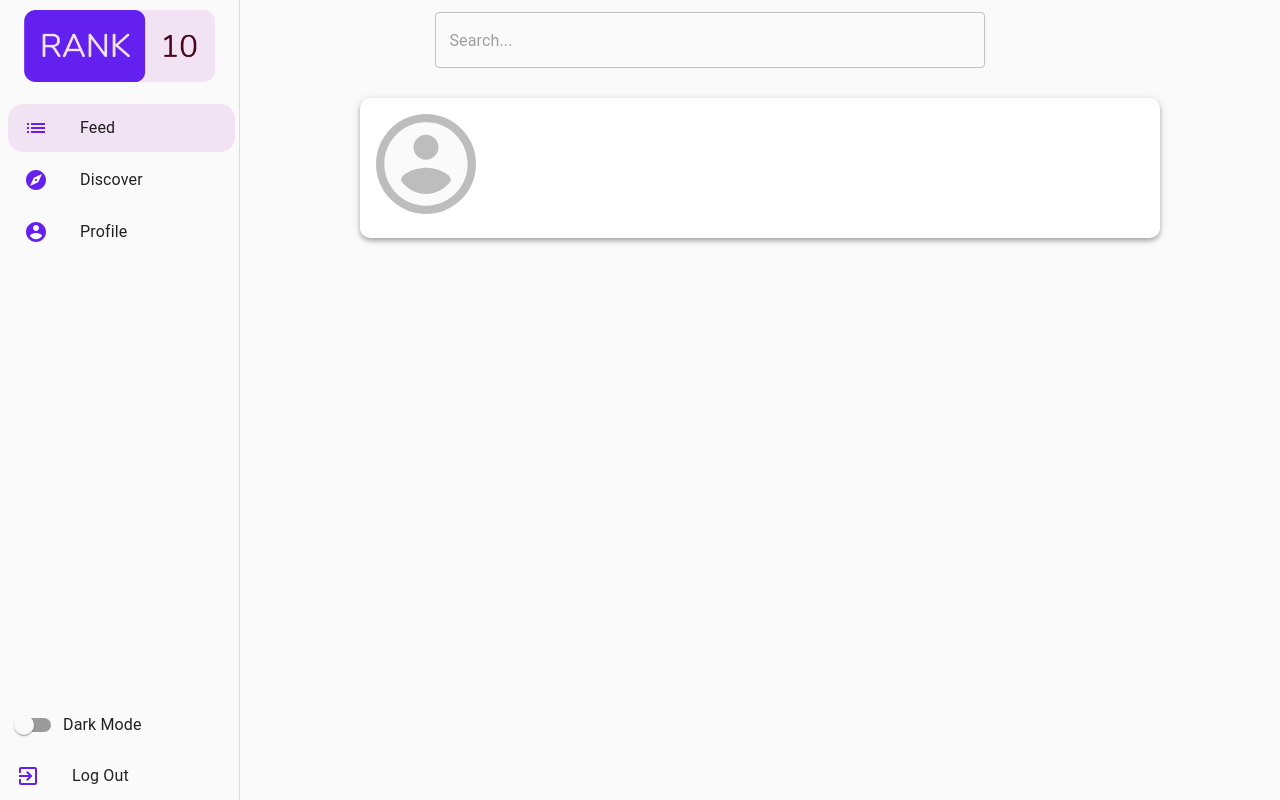
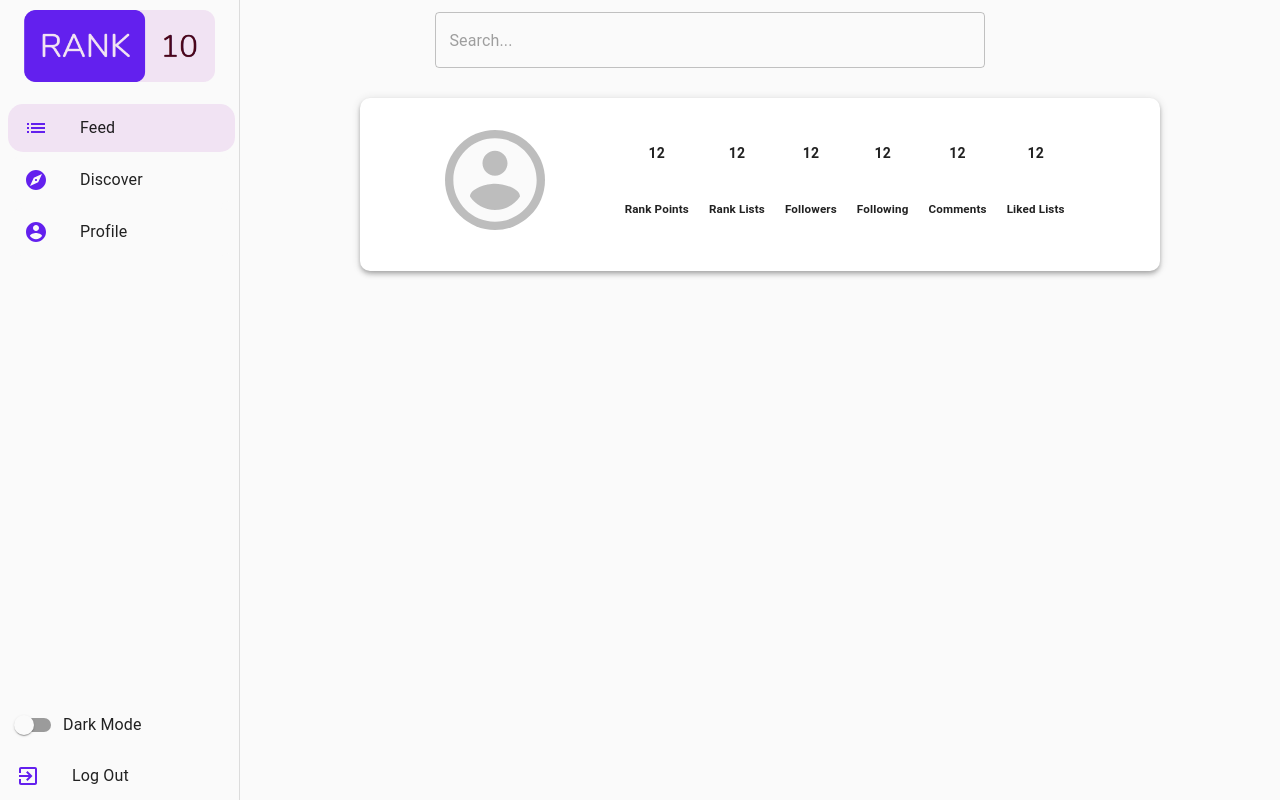
Before and after one commit to meh430/rankten, a React (Create React App) app: page /#/main/profile in a window 1280 px wide. Built offline with nearby package versions, Linux system fonts and the light colour scheme.

Commit message:
Adds user info card

```diff
--- a/src/components/UserInfo.js
+++ b/src/components/UserInfo.js
@@ -22,22 +22,63 @@ export const UserInfo = (props) => {
     const classes = useStyles();
     const currentTheme = useTheme();
     return (
-        <Card style={{
+        <Card
+            style={{
                 margin: "10px",
                 alignSelf: "center",
                 boxShadow: currentTheme.shadows[4],
                 width: "800px",
                 maxWidth: "98%",
                 borderRadius: "10px",
-            }}>
-            <CardContent className="row">
+            }}
+        >
+            <CardContent className="row" style={{justifyContent: "space-evenly", alignItems: "center"}}>
                 <Avatar src="" className={classes.avatar}>
                     <AccountCircleIcon className={classes.avIcon} />
                 </Avatar>
                 <div className="row" style={{ flexWrap: "wrap", justifyContent: "space-evenly" }}>
-
+                    {
+                        [
+                            {
+                                stat: 12,
+                                label: "Rank Points"
+                            },
+                            {
+                                stat: 12,
+                                label: "Rank Lists"
+                            },
+                            {
+                                stat: 12,
+                                label: "Followers"
+                            },
+                            {
+                                stat: 12,
+                                label: "Following"
+                            },
+                            {
+                                stat: 12,
+                                label: "Comments"
+                            },
+                            {
+                                stat: 12,
+                                label: "Liked Lists"
+                            }
+                        ].map(userStat => <UserStat stat={userStat.stat} label={userStat.label} key={userStat.label}/>)
+                    }
                 </div>
             </CardContent>
         </Card>
     );
 };
+
+//onClick: callback
+//label: string
+//stat: number
+const UserStat = (props) => {
+    return (
+        <div className="col" style={{ alignItems: "center", justifyContent: "center", margin: "10px" }}>
+            <h4>{props.stat}</h4>
+            <h5>{props.label}</h5>
+        </div>
+    );
+};
```
